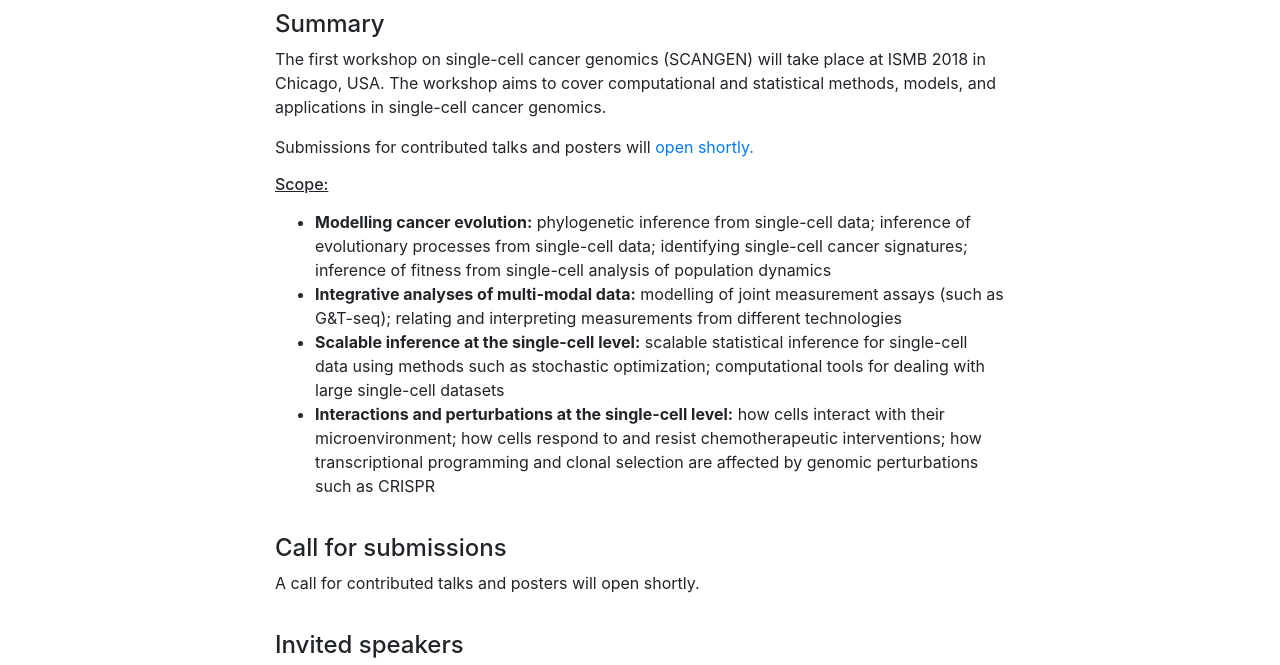
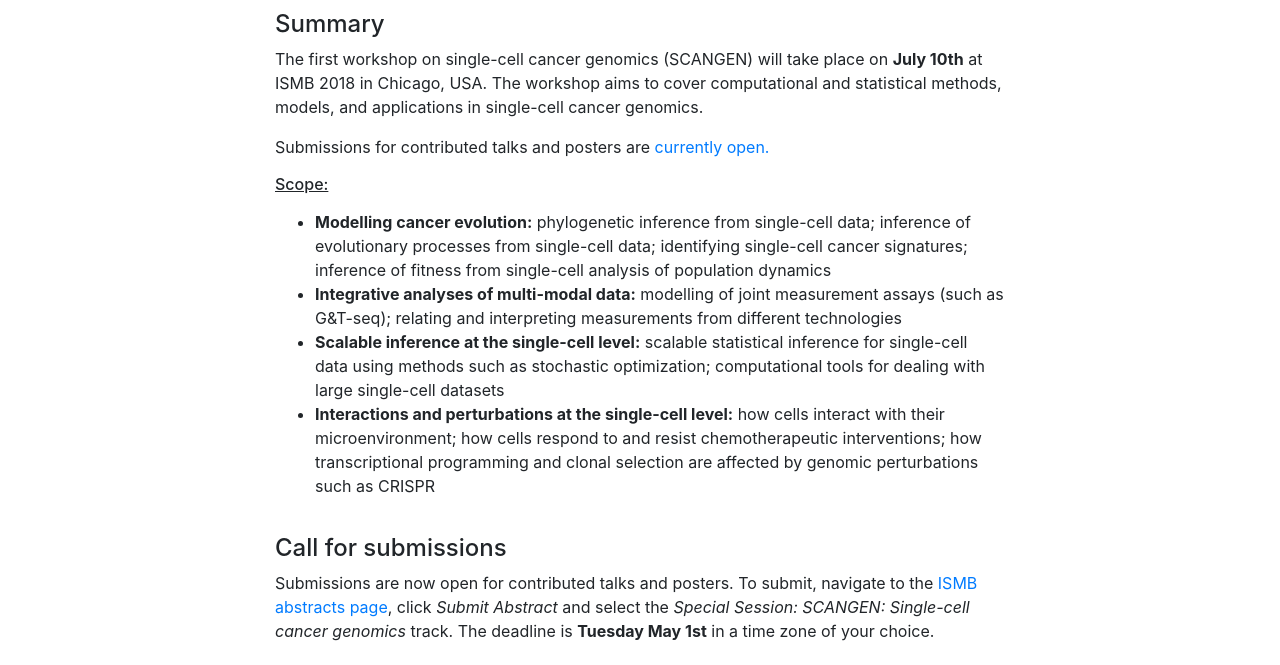
Before and after one commit to kieranrcampbell/scangen-website, a website with bundled scripts: page index.html in a window 1280 px wide. Shown: the part 282-947 px from the top of the page. Built offline with nearby package versions, Linux system fonts and the light colour scheme.

Commit message:
Added date info and submission details

```diff
--- a/index.html
+++ b/index.html
@@ -76,10 +76,10 @@
         <div class="row">
           <div class="col-lg-8 mx-auto">
             <h4>Summary</h4>
-            <p>The first workshop on single-cell cancer genomics (SCANGEN) will take place at ISMB 2018 in Chicago, USA. The workshop aims to cover computational and statistical methods, models, and applications in single-cell cancer genomics.
+            <p>The first workshop on single-cell cancer genomics (SCANGEN) will take place on <b>July 10th</b> at ISMB 2018 in Chicago, USA. The workshop aims to cover computational and statistical methods, models, and applications in single-cell cancer genomics.
             </p>
             <p>
-              Submissions for contributed talks and posters will <a href="#submissions">open shortly.</a>
+              Submissions for contributed talks and posters are <a href="#submissions">currently open.</a>
             </p>
             <h6><u>Scope:</u></h6>
 
@@ -100,7 +100,7 @@
         <div class="row">
           <div class="col-lg-8 mx-auto">
             <h4>Call for submissions</h4>
-            <p>A call for contributed talks and posters will open shortly.</p>
+            <p>Submissions are now open for contributed talks and posters. To submit, navigate to the <a href="https://www.iscb.org/ismb2018-submit/ismb2018-abstracts">ISMB abstracts page</a>, click <i>Submit Abstract</i> and select the <i>Special Session: SCANGEN: Single-cell cancer genomics</i> track. The deadline is <b>Tuesday May 1st</b> in a time zone of your choice.</p>
           </div>
         </div>
       </div>
```
